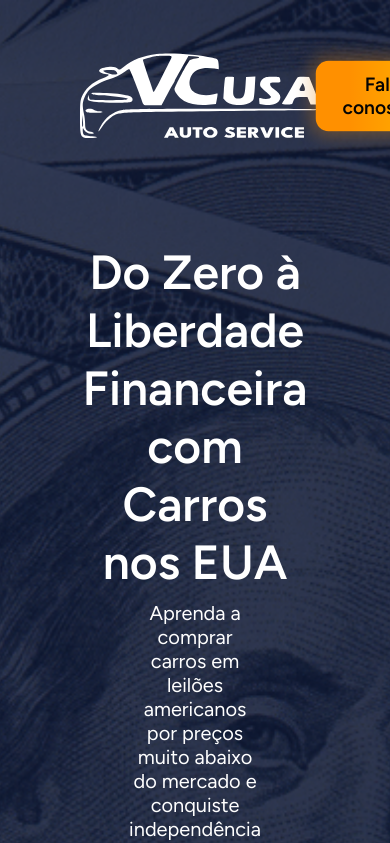
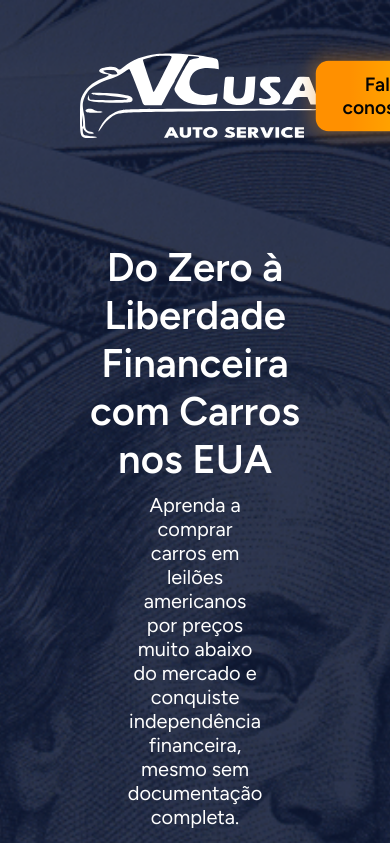
Before and after one commit to wemersonmatheuss/vcusaauto, a React (Vite) app: page / in a window 390 px wide. Shown: the top 843 px of the page. Built offline with nearby package versions, Linux system fonts and the light colour scheme.

Commit message:
style: add responsiveness for 1024 screen

```diff
--- a/src/Components/Header/styles.module.css
+++ b/src/Components/Header/styles.module.css
@@ -52,3 +52,13 @@
     padding: 51px 80px;
   }
 }
+
+@media screen and (max-width: 1024px) {
+  .container h1 {
+    font-size: 40px;
+  }
+
+  .container p {
+    margin: 0 100px;
+  }
+}
```
